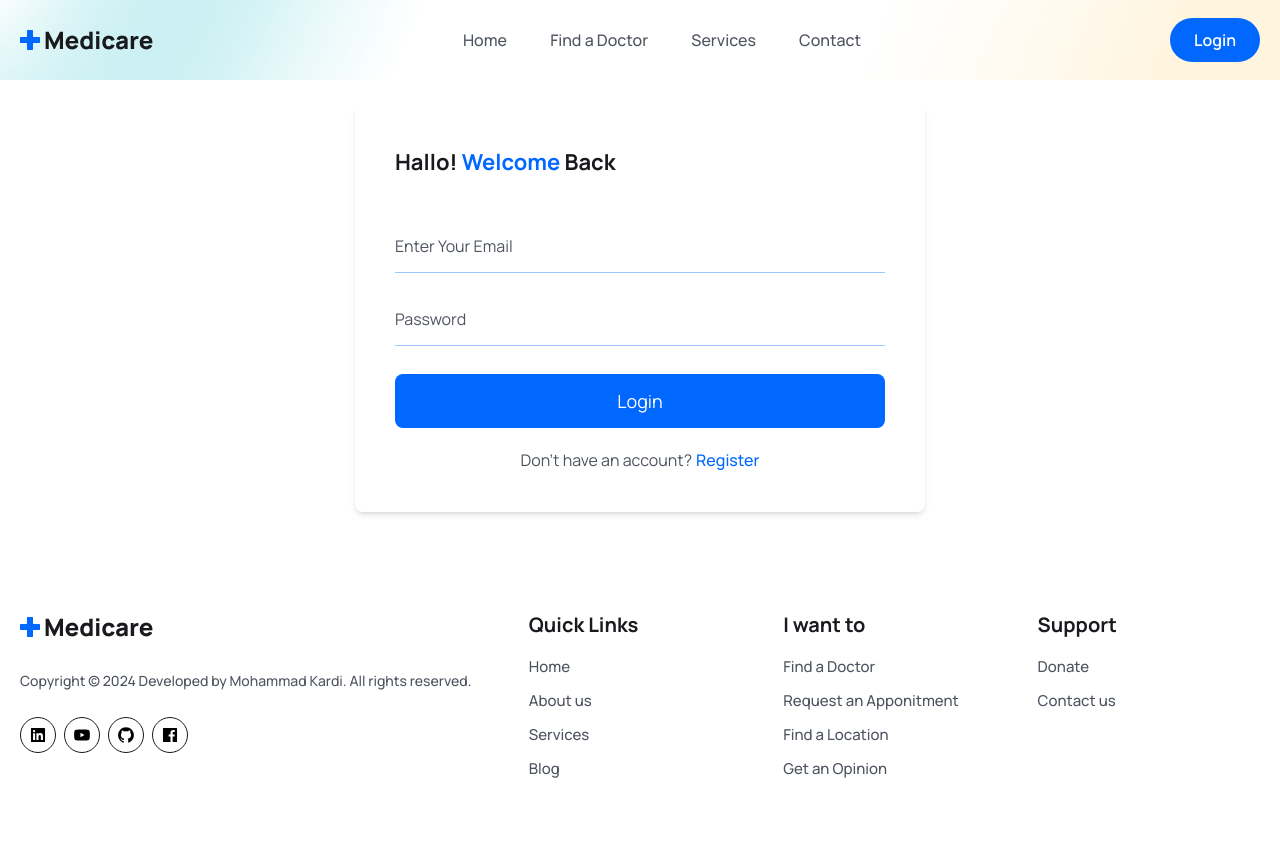
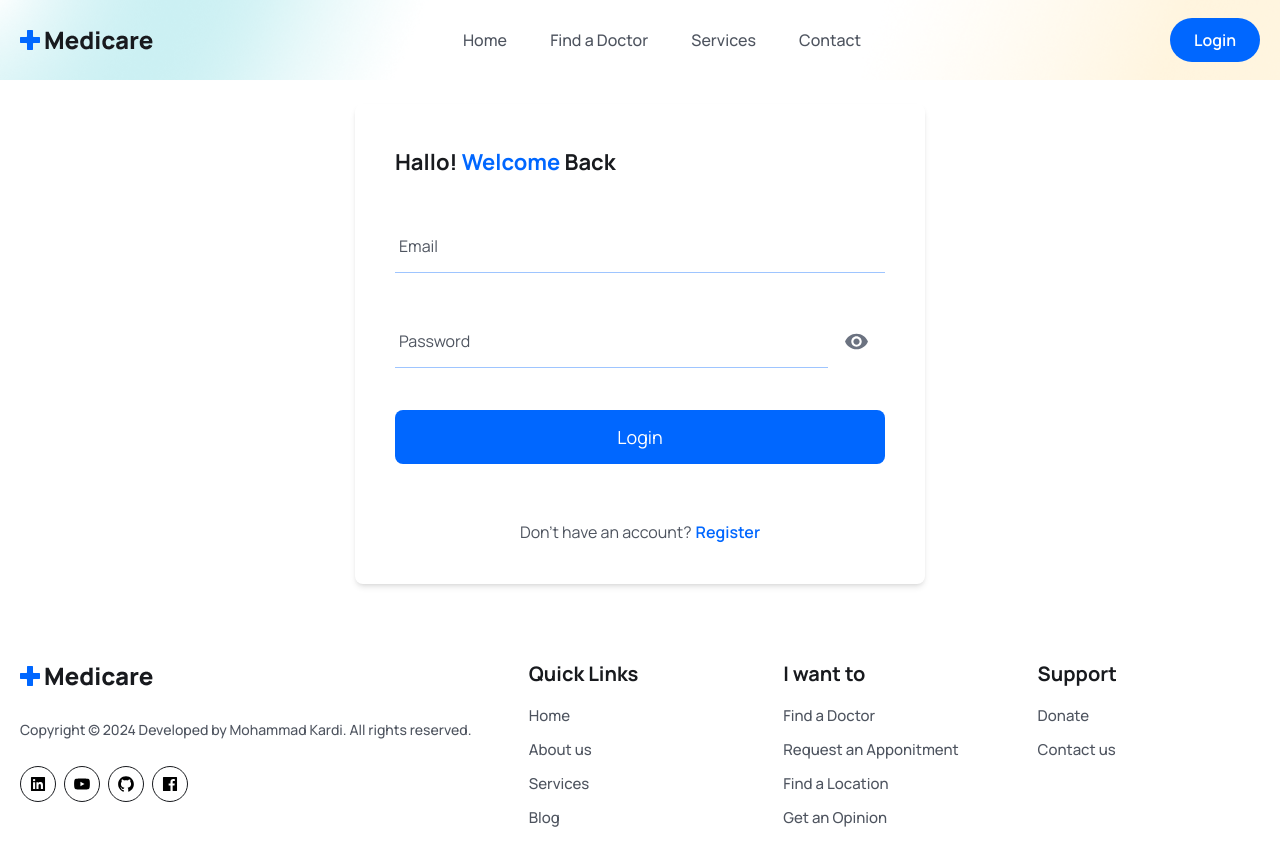
Before and after one commit to Mohammadkardi1/Medicare-client, a React (Vite) app: page /login in a window 1280 px wide. Before the commit the page ends 800 px from the top, so only its background shows below. Built offline with nearby package versions, Linux system fonts and the light colour scheme; the HTML template or start-up script is replaced by a standard one.

Commit message:
update login process

```diff
--- a/src/api/API.js
+++ b/src/api/API.js
@@ -23,6 +23,7 @@ const AUTH_PATH = '/api/auth'
 // Authentication API calls: API.get('/endpoint')
 export const authAPI = {
   registerUser: (userInfo) => API.post(`${AUTH_PATH}/register`, userInfo),
+  loginUser : (userInfo) => API.post(`${AUTH_PATH}/login`, userInfo),
 
 
 
--- a/src/pages/Login.jsx
+++ b/src/pages/Login.jsx
@@ -1,20 +1,32 @@
 import React, {useState} from 'react'
 import { Link } from 'react-router-dom'
-
-
-const formInputStyle = `w-full py-3 border-b border-solid border-SemiTransparentBlue focus:outline-none focus:border-b-primaryColor
-                        text-[16px] leading-7 text-headingColor placeholder:text-textColor`
+import {useForm} from 'react-hook-form'
+import { loginUser } from '../redux/thunks/authThunks'
+import { useDispatch, useSelector } from 'react-redux'
+import { MdRemoveRedEye } from "react-icons/md"
+import { IoMdEyeOff } from "react-icons/io"
 
 const Login = () => {
 
-  const [formData, setFormData] = useState({
-    email: '',
-    password: ''
-  })
+  const dispatch = useDispatch()
 
-  const handleInputChange = e => {
-    setFormData({ ...formData, [e.target.name]: e.target.value})
+  const { authError } = useSelector((state) => state.auth)
+  const [showPassword, setShowPassword] = useState(false)
+
+  const {register, handleSubmit, formState: {errors}, reset, watch} = useForm()
+
+
+  const handleUserLogin = async (userInfo) => {
+
+    try {
+      const res = await dispatch(loginUser(userInfo))
+
+    } catch (error) {
+      console.log(error.message)
+    }
   }
+
+
   return (
     <section className='px-5 mt-6 lg:px-0'>
       <div className='w-full max-w-[570px] mx-auto rounded-lg shadow-md md:p-10'>
@@ -22,35 +34,66 @@ const Login = () => {
           Hallo! <span className='text-primaryColor'>Welcome</span> Back
         </h3>
 
-        <form className='py-4 md:py-0'>
-          <div className='mb-5'>
-            <input type='email' id='email' name='email' placeholder='Enter Your Email' required
-              value={formData.email}
-              onChange={handleInputChange}
-              className={formInputStyle}
+
+        <form className=' space-y-4' onSubmit={handleSubmit(handleUserLogin)}>
+
+          {/* Name input field */}
+          <div>
+            <input type="text" placeholder="Email"
+              className="form__input__auth"
+              {...register("email", {
+                required: "Enter your email"
+              })}
             />
-          </div>
-          <div className='mb-5'>
-            <input type='password' id='password' name='password' placeholder='Password' required
-              value={formData.password}
-              onChange={handleInputChange}
-              className={formInputStyle}
-            />
+            <p className={`plain-text text-red-600 ${errors.email?.message ? "visible" : "invisible"}`}>
+              {errors.email?.message}.
+            </p>
           </div>
 
-          <div className='mt-7'>
+          {/* Password input field */}
+          <div>
+            <div className={`flex items-center justify-between w-full overflow-hidden `}>
+                <input type={showPassword ? 'text' : 'password'} placeholder="Password"
+                      className={`form__input__auth bg-transparent`}
+                      {...register("password", {
+                          required: "Enter your password",
+                      })}
+                  />
+                <div className='p-2 lg:p-4 text-gray-500 cursor-pointer h-full'
+                    onClick={() => setShowPassword(!showPassword)}>
+                    {showPassword ? <IoMdEyeOff size={25}/> : <MdRemoveRedEye size={25} />}
+                </div>
+            </div>
+            <p className={`plain-text text-red-600 ${errors.password?.message ? "visible" : "invisible"}`}>
+                {errors.password?.message}.
+            </p>
+          </div>
+
+
+          <div>
             <button type='submit'
               className='w-full bg-primaryColor text-white text-[18px] leading-[30px] rounded-lg px-4 py-3'>
               Login
             </button>
           </div>
 
-          <p className='mt-5 text-textColor text-center'>
-            Don&apos;t have an account?
-            <Link to='/register' className=' text-primaryColor font-medium ml-1'>
-              Register
-            </Link>
-          </p>
+
+          <div>
+            <p className={`plain-text text-red-600 text-center ${authError ? "visible" : "invisible"}`}>
+                {authError}.
+            </p>
+          </div>
+
+
+
+          <div>
+            <p className=' text-textColor text-center'>
+              Don&apos;t have an account?
+              <Link to='/register' className=' text-primaryColor font-semibold ml-1'>
+                Register
+              </Link>
+            </p>
+          </div>
         </form>
       </div>
     </section>
--- a/src/pages/Register.jsx
+++ b/src/pages/Register.jsx
@@ -3,10 +3,11 @@ import signupImg from '../assets/images/signup.gif'
 import avatar from '../assets/images/doctor-img01.png'
 import {Link} from 'react-router-dom'
 import {useForm} from 'react-hook-form'
-import { MdRemoveRedEye } from "react-icons/md";
-import uploadImageToCloudinary from './../utils/uplaodCloudinary';
-import { useDispatch, useSelector } from 'react-redux';
+import { MdRemoveRedEye } from "react-icons/md"
+import uploadImageToCloudinary from './../utils/uplaodCloudinary'
+import { useDispatch, useSelector } from 'react-redux'
 import { registerUser } from '../redux/thunks/authThunks'
+import { IoMdEyeOff } from "react-icons/io"
 
 
 
@@ -36,21 +37,21 @@ const passwordValidation = (value) => {
   if (!value) {
     return "Enter your password"
   }
-  // if (value.length < 8) {
-  //   return "Password must be at least 8 characters long"
-  // }
-  // if (!/[A-Z]/.test(value)) {
-  //   return "Password must contain at least one uppercase letter"
-  // }
-  // if (!/[a-z]/.test(value)) {
-  //   return "Password must contain at least one lowercase letter"
-  // }
-  // if (!/\d/.test(value)) {
-  //   return "Password must contain at least one number"
-  // }
-  // if (!/[$-/:-?{-~@#!"^_`\[\]]/.test(value)) {
-  //   return "Password must contain at least one symbol"
-  // }
+  if (value.length < 8) {
+    return "Password must be at least 8 characters long"
+  }
+  if (!/[A-Z]/.test(value)) {
+    return "Password must contain at least one uppercase letter"
+  }
+  if (!/[a-z]/.test(value)) {
+    return "Password must contain at least one lowercase letter"
+  }
+  if (!/\d/.test(value)) {
+    return "Password must contain at least one number"
+  }
+  if (!/[$-/:-?{-~@#!"^_`\[\]]/.test(value)) {
+    return "Password must contain at least one symbol"
+  }
   return null
 }
 
@@ -94,11 +95,7 @@ const Register = () => {
 
   const handleUserRegistration = async (userInfo) => {
 
-
-    console.log("Start submitting")
-
     const photo = await uploadImageToCloudinary(userInfo.photo[0])
-
 
     userInfo = {...userInfo , photo: photo.secure_url}
 
@@ -111,9 +108,6 @@ const Register = () => {
     } catch (error) {
       console.log(error.message)
     }
-
-    console.log("End submitting")
-
   }
 
   return (
@@ -137,9 +131,9 @@ const Register = () => {
               Create an <span className=' text-primaryColor'>account</span>
             </h1>
 
-            <form onSubmit={handleSubmit(handleUserRegistration)} className='space-y-4'>
+            <form className='space-y-4' onSubmit={handleSubmit(handleUserRegistration)}>
 
-              {/* Name Input Field */}
+              {/* Name input field */}
               <div>
                 <input type="text" placeholder="Full Name"
                       className={`form__input__auth ${errors?.name ? "bg-SemiTransparentBlue rounded-sm" : ""}  `}
@@ -151,7 +145,7 @@ const Register = () => {
               </div>
 
 
-              {/* Email Input Field */}
+              {/* Email input field */}
               <div>
                   <input type="text" placeholder="Email"
                         className={`form__input__auth ${errors?.email ? "bg-SemiTransparentBlue rounded-sm" : ""}`}
@@ -163,7 +157,7 @@ const Register = () => {
               </div>
 
 
-              {/* Password Input Field */}
+              {/* Password input field */}
               <div>
                   <div className={`flex items-center justify-between w-full overflow-hidden
                                   ${errors?.password ? "bg-SemiTransparentBlue rounded-sm" : ""}`}>
@@ -175,7 +169,7 @@ const Register = () => {
                         />
                       <div className='p-2 lg:p-4 text-gray-500 cursor-pointer h-full'
                           onClick={() => setShowPassword(!showPassword)}>
-                          <MdRemoveRedEye  size={25} />
+                        {showPassword ? <IoMdEyeOff size={25}/> : <MdRemoveRedEye size={25}/>}
                       </div>
                   </div>
                   <p className={`plain-text text-red-600 ${errors.password?.message ? "visible" : "invisible"}`}>
@@ -187,7 +181,7 @@ const Register = () => {
 
               <div className='flex items-center justify-between'>
 
-                {/* Role Selection Dropdown */}
+                {/* Role selection dropdown */}
                 <div>
                   <label htmlFor='role' className='text-headingColor font-bold text-[16px] leading-7'>
                     Your Role:
@@ -209,7 +203,7 @@ const Register = () => {
 
 
 
-                {/* Gender Selection Dropdown */}
+                {/* Gender selection dropdown */}
                 <div>
                   <label htmlFor='gender' className='text-headingColor font-bold text-[16px] leading-7'>
                     Gender:
--- a/src/redux/slices/authSlice.js
+++ b/src/redux/slices/authSlice.js
@@ -1,33 +1,36 @@
 import { createSlice } from "@reduxjs/toolkit"
-import { registerUser } from './../thunks/authThunks';
+import { loginUser, registerUser } from './../thunks/authThunks';
 
 
-const addAsyncThunkCases = (builder, asyncThunk, stateKey, options = {}) => {
+const addAsyncThunkCases = (builder, asyncThunk, asyncThunkName, stateKey, options = {}) => {
     builder
         .addCase(asyncThunk.pending, (state) => {
 
-            console.log("registration pending")
+            console.log(`${asyncThunkName} pending`)
 
-            state.loading = true
+            // state.loading = true
             state.authError = null
 
         })
         .addCase(asyncThunk.fulfilled, (state, action) => {
 
-            console.log("registeration fulfilled")
+            console.log(`${asyncThunkName} fulfilled`)
             console.log(action.payload)
 
-            state.loading = false
-            state.user = action.payload // Save user data to the state
+            // state.loading = false
+            // state.user = action.payload
             //localStorage.setItem('profile', JSON.stringify(action.payload)); // Optionally store data in localStorage
 
         })
         .addCase(asyncThunk.rejected, (state, action) => {
+            console.log(`${asyncThunkName} rejected`)
+            console.log(action.payload)
 
-            console.log("registration rejected")
-            console.log(action.payload)
-            state.loading = false
-            state.authError = action.payload || 'Something went wrong' // Save authError message
+            state.authError = action.payload || 'Something went wrong'
+
+
+
+            // state.loading = false
         })
 }
 
@@ -46,8 +49,8 @@ const authSlice = createSlice({
     },
     extraReducers: (builder) => {
 
-        // Add async thunk cases for Registeration
-        addAsyncThunkCases(builder, registerUser);
+        addAsyncThunkCases(builder, registerUser, "registration thunk")
+        addAsyncThunkCases(builder, loginUser, "login thunk")
 
 
     }
--- a/src/redux/thunks/authThunks.js
+++ b/src/redux/thunks/authThunks.js
@@ -2,17 +2,21 @@ import { createAsyncThunk } from "@reduxjs/toolkit"
 import { authAPI } from "../../api/API"
 
 
-// import { authAPI, placeAPI, bookingAPI } from './api';
-// authAPI.registerUser({ name: 'John', email: 'john@example.com', password: '123456' });
-// placeAPI.getPlacesBySearch('beach');
-// bookingAPI.getTrips();
-
 
 export const registerUser = createAsyncThunk('auth/registerUser', async (userInfo, { rejectWithValue }) => {
   try {
-    return await authAPI.registerUser(userInfo).then((response) => response.data) // This will be the `fulfilled` payload
+    return await authAPI.registerUser(userInfo).then((response) => response.data)
   } catch (error) {
-    return rejectWithValue(error.response.data.message) // For the `rejected` payload
+    return rejectWithValue(error.response.data.message)
   }
 }
 )
+
+
+export const loginUser = createAsyncThunk('auth/loginUser', async(userInfo, { rejectWithValue }) => {
+  try {
+    return await authAPI.loginUser(userInfo).then((response) => response.data)
+  } catch (error) {
+    return rejectWithValue(error.response.data.message)
+  }
+})
```
